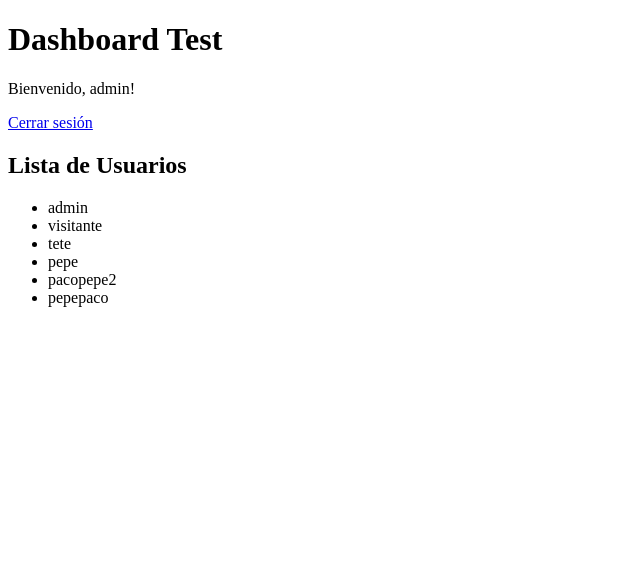
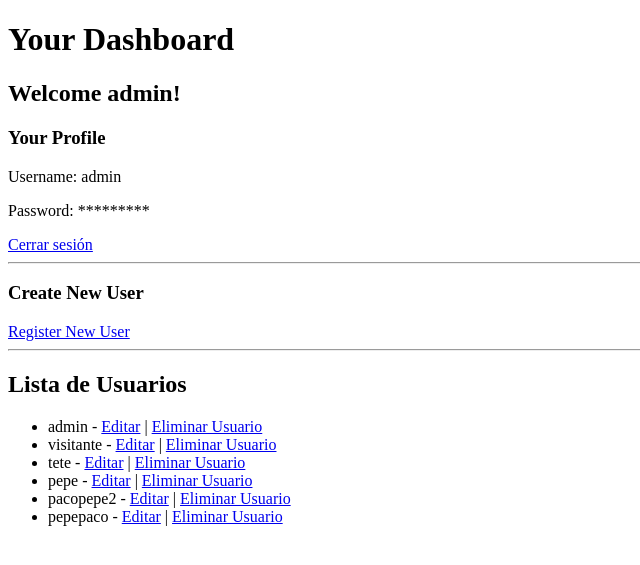
Before and after one commit to vinxenx0/code-workspace, a Flask app: page / in a window 1280 px wide. Shown: the top 565 px of the page, without its empty margins (0-640 px from the left). Run offline with Flask 3, Linux system fonts and the light colour scheme; a user stored in the database is signed in.

Commit message:
Add CRUD methods to user admin

```diff
--- a/app/__init__.py
+++ b/app/__init__.py
@@ -1,4 +1,6 @@
 # app/__init__.py
 from flask import Flask
+from flask_sqlalchemy import SQLAlchemy
 
+# Crear la instancia de la aplicación
 app = Flask(__name__)
--- a/app/models.py
+++ b/app/models.py
@@ -4,6 +4,7 @@ from flask_login import UserMixin
 
 db = SQLAlchemy()
 
+# Cambia el modelo User
 class User(db.Model, UserMixin):
     id = db.Column(db.Integer, primary_key=True)
     username = db.Column(db.String(20), unique=True, nullable=False)
@@ -12,5 +13,6 @@ class User(db.Model, UserMixin):
     def __repr__(self):
         return f"<User {self.username}>"
 
+
     def get_id(self):
-        return (self.id)
+        return str(self.id)
--- a/app/templates/index.html
+++ b/app/templates/index.html
@@ -1,23 +1,29 @@
-<!-- templates/index.html -->
-<!DOCTYPE html>
-<html lang="en">
-<head>
-    <meta charset="UTF-8">
-    <meta name="viewport" content="width=device-width, initial-scale=1.0">
-    <title>Usuarios</title>
-</head>
-<body>
+<!-- app/templates/index.html -->
+{% extends 'base.html' %}
 
-    <h1>Dashboard Test</h1>
-    <p>Bienvenido, {{ current_user.username }}!</p>
+{% block title %}Dashboard{% endblock %}
+
+{% block content %}
+    <h1>Your Dashboard</h1>
+    <h2>Welcome {{ current_user.username }}!</h2>
+    <h3>Your Profile</h3>
+    <p>Username: {{ current_user.username }}</p>
+    <p>Password: *********</p>
+    <!-- Añade un enlace a la página de logout en tu página de inicio -->
     <a href="{{ url_for('logout') }}">Cerrar sesión</a>
 
+    <hr>
 
-    <h2>Lista de Usuarios</h2>
-    <ul>
+    {% if current_user.username == 'admin' %}
+       <h3>Create New User</h3>
+       <a href="{{ url_for('register') }}" class="btn btn-primary">Register New User</a>
+       <hr>
+       <h2>Lista de Usuarios</h2>
+       <ul>
         {% for user in users %}
-            <li>{{ user.username }}</li>
+            <li>{{ user.username }} - <a href="{{ url_for('edit_user', user_id=user.id) }}">Editar</a> |
+                <a href="{{ url_for('delete_user_confirmation', user_id=user.id) }}">Eliminar Usuario</a></li>
         {% endfor %}
     </ul>
-</body>
-</html>
+    {% endif %}
+{% endblock %}
--- a/app/views.py
+++ b/app/views.py
@@ -17,7 +17,7 @@ db.init_app(app)
 login_manager = LoginManager(app)
 login_manager.login_view = 'login'
 
-# Formulario para la creación de usuarios
+# Elimina el campo 'role' del formulario UserForm
 class UserForm(FlaskForm):
     username = StringField('Username', validators=[DataRequired()])
     password = PasswordField('Password', validators=[DataRequired()])
@@ -27,8 +27,9 @@ class UserForm(FlaskForm):
 def load_user(user_id):
     return User.query.get(int(user_id))
 
+
 @app.route('/')
-@login_required  # Requiere que el usuario esté autenticado para acceder a esta ruta
+@login_required
 def index():
     users = get_all_users()
     return render_template('index.html', users=users)
@@ -48,8 +49,79 @@ def login():
             flash('Inicio de sesión fallido. Verifica tus credenciales', 'danger')
     return render_template('login.html', form=form)
 
+# Agrega la nueva ruta de logout
 @app.route('/logout')
-@login_required  # Requiere que el usuario esté autenticado para acceder a esta ruta
+@login_required
 def logout():
     logout_user()
+    flash('Se ha desconectado correctamente.', 'success')
     return redirect(url_for('index'))
+
+# Actualiza la creación de usuarios en la ruta '/register'
+@app.route('/register', methods=['GET', 'POST'])
+@login_required
+def register():
+    if current_user.is_authenticated and current_user.username != 'admin':
+        flash('Solo los administradores pueden registrar nuevos usuarios.', 'danger')
+        return redirect(url_for('index'))
+
+    form = UserForm()
+    if form.validate_on_submit():
+        username = form.username.data
+        password = form.password.data
+
+        existing_user = User.query.filter_by(username=username).first()
+        if existing_user:
+            flash('El usuario ya existe.', 'danger')
+        else:
+            new_user = User(username=username, password=generate_password_hash(password, method='pbkdf2:sha256'))
+            db.session.add(new_user)
+            db.session.commit()
+            flash('Usuario registrado exitosamente.', 'success')
+            return redirect(url_for('index'))
+
+    return render_template('register.html', form=form)
+
+
+
+@app.route('/edit_user/<int:user_id>', methods=['GET', 'POST'])
+@login_required
+def edit_user(user_id):
+    # Asegurémonos de que solo el administrador puede editar cualquier usuario
+    if current_user.username != 'admin':
+        flash('Solo los administradores pueden editar usuarios.', 'danger')
+        return redirect(url_for('index'))
+
+    # Obtener el usuario de la base de datos
+    user_to_edit = User.query.get(user_id)
+
+    if not user_to_edit:
+        flash('Usuario no encontrado.', 'danger')
+        return redirect(url_for('index'))
+
+    form = UserForm(obj=user_to_edit)
+
+    if request.method == 'POST' and form.validate_on_submit():
+        # Actualizar la información del usuario
+        form.populate_obj(user_to_edit)
+
+        # Guardar los cambios en la base de datos
+        db.session.commit()
+
+        flash('Usuario actualizado correctamente.', 'success')
+        return redirect(url_for('index'))
+
+    # Método GET: Mostrar el formulario de edición
+    return render_template('edit_user.html', form=form, user=user_to_edit)
+
+
+
+@app.route('/delete_user/<int:user_id>', methods=['GET'])
+@login_required
+def delete_user_confirmation(user_id):
+    # Asegurémonos de que solo el usuario logueado puede eliminar su propio perfil
+    if current_user.id != user_id:
+        flash('No tienes permisos para eliminar este usuario.', 'danger')
+        return redirect(url_for('index'))
+
+    return render_template('delete_user.html', user_id=user_id)
--- a/run.py
+++ b/run.py
@@ -17,4 +17,11 @@ if __name__ == '__main__':
             db.session.add(admin)
             db.session.commit()
 
+        # Añadir el usuario visitante si no existe
+        visitante = User.query.filter_by(username='visitante').first()
+        if not visitante:
+            visitante = User(username='visitante', password=generate_password_hash('visitante', method='pbkdf2:sha256'))
+            db.session.add(visitante)
+            db.session.commit()
+
     app.run(debug=True)
```
Also changed, not shown: app/templates/dashboard.html (+1 -15 lines), app/templates/delete_user.html (added, +15 -0 lines), app/templates/edit_user.html (added, +16 -0 lines), app/templates/logout.html (added, +9 -0 lines), app/templates/register.html (added, +14 -0 lines), instance/site.db.
